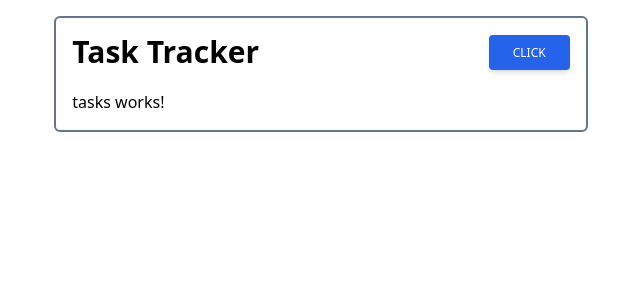
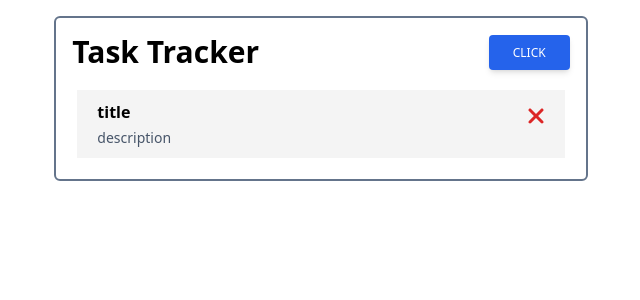
Before and after one commit to Sepehr-Aghdasi/task-tracker, an Angular app: page / in a window 1280 px wide. Shown: the top 300 px of the page, without its empty margins (319-959 px from the left). Built offline with nearby package versions, Linux system fonts and the light colour scheme.

Commit message:
Add task-items component

```diff
--- a/src/app/components/tasks/tasks.component.html
+++ b/src/app/components/tasks/tasks.component.html
@@ -1 +1 @@
-<p>tasks works!</p>
+<app-task-items></app-task-items>
```
